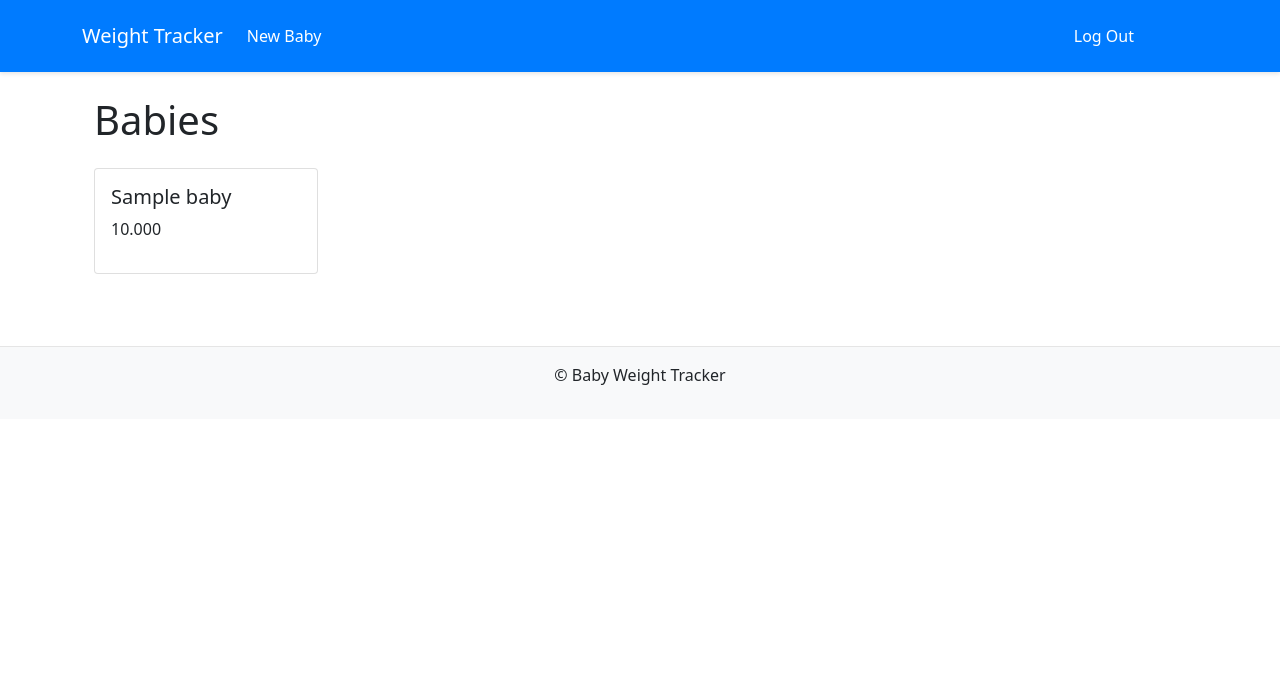
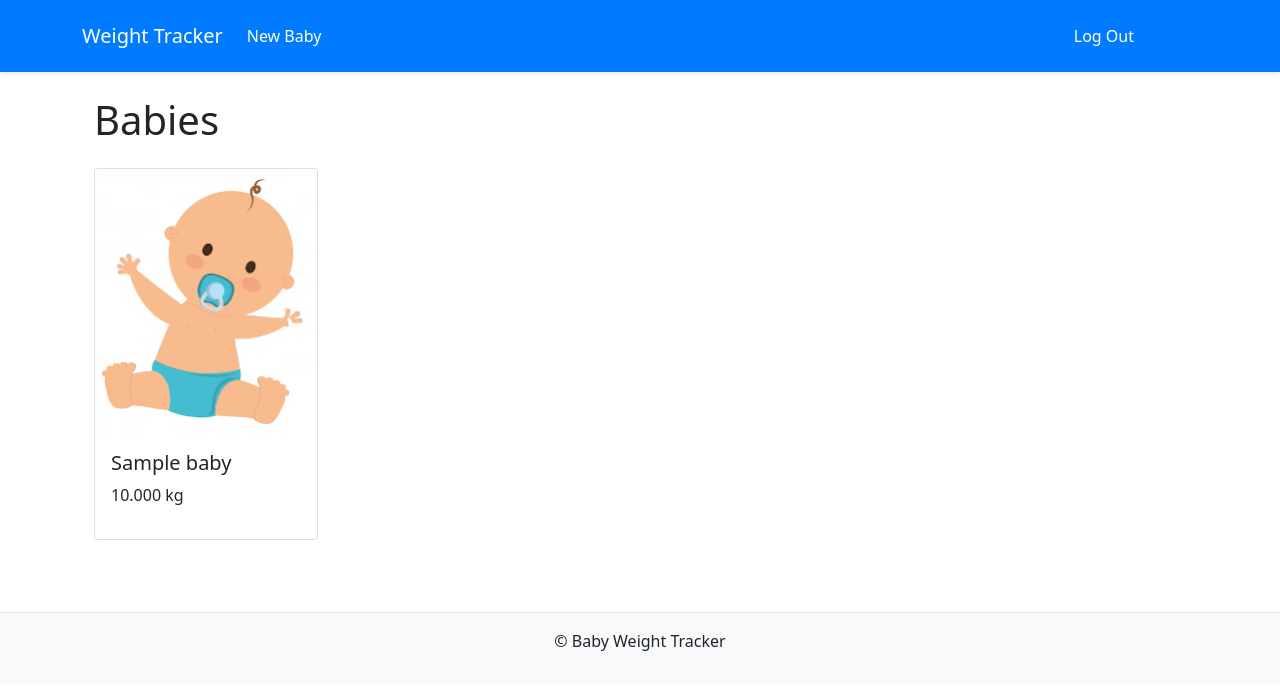
Before and after one commit to ChrisBroman/BabyWeightTracker, a Django app: page / in a window 1280 px wide. Shown: the top 690 px of the page. Run offline with Django 4.2, Linux system fonts and the light colour scheme; a user stored in the database is signed in; tables that the repository leaves empty hold one stand-in row (values such as "Sample post"); some libraries are stand-ins or nearby versions.

Commit message:
added baby image

```diff
--- a/core/templates/core/index.html
+++ b/core/templates/core/index.html
@@ -1,4 +1,6 @@
 {% extends 'core/base.html' %}
+
+{% load static %}
 
 {% block title %}Dashboard{% endblock title %}
 
@@ -10,12 +12,12 @@
         <div class="col-lg-3 col-md-4 col-sm-6 col-12 mb-4">
             <a href="{% url 'core:baby_details' baby.id %}" class="text-decoration-none text-reset">
                 <div class="card h-100 hover:shadow-sm" style="max-width: 14rem;">
-                    <!-- <img src="#" class="card-img-top" alt="car"> -->
+                    <img src="{% static 'core/img/baby.png' %}" class="card-img-top" alt="baby">
                     <div class="card-body">
                         <h5 class="card-title">{{ baby }}</h5>
                         <div class='card-text'>
                             {% if baby.current_weight %}
-                            <p>{{baby.current_weight}}</p>
+                            <p>{{baby.current_weight}} kg</p>
                             {% endif %}
                         </div>
                     </div>
```
Also changed, not shown: core/static/core/img/baby.avif (added), core/static/core/img/baby.png (added), 1 other file.
